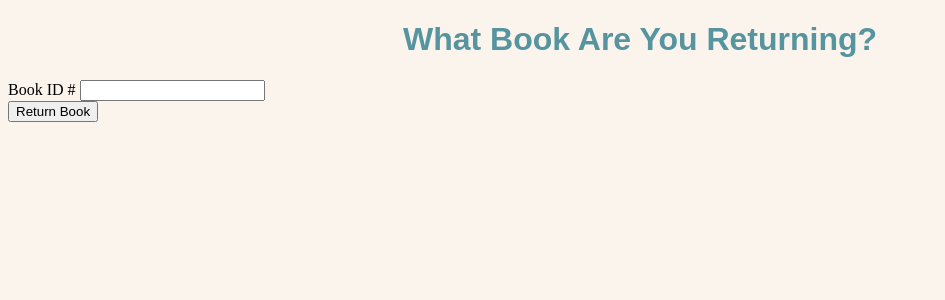
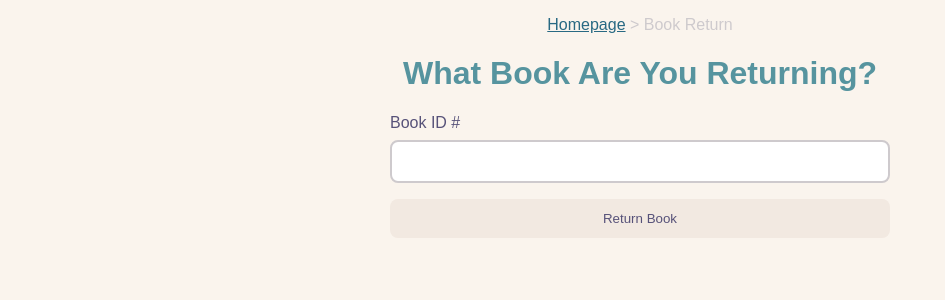
Before and after one commit to ChaseTramel/Joy-of-Coding-Projects, a Flask app: page /return in a window 1280 px wide. Shown: the top 300 px of the page, without its empty margins (0-945 px from the left). Run offline with Flask 3, Linux system fonts and the light colour scheme.

Commit message:
Continued styling existing elements: form, buttons, added breadcrumb

```diff
--- a/Data Structures & Algorithms/Library System/static/styles/main.css
+++ b/Data Structures & Algorithms/Library System/static/styles/main.css
@@ -61,6 +61,40 @@ ul {
 }
 
 li{
-  border: #575279;
-  margin: 15px 0;
+  list-style-type: none;
+  border: 1px solid #cecacd;
+  margin: 20px 0;
+  padding: 10px;
 }
+
+input {
+  width: 100%;
+  padding: 12px 20px;
+  margin: 8px 0;
+  display: inline-block;
+  border: 2px solid #cecacd;
+  border-radius: 8px;
+  box-sizing: border-box;
+}
+
+label {
+  color: #575279;
+  font-family: 'Atkinson Hyperlegible', sans-serif;
+  font-size: 18x;
+}
+
+input[type=button], input[type=submit]  {
+  background-color: #f2e9e1;
+  border: none;
+  color: #575279;
+  padding: 12px 20px;
+  text-decoration: none;
+  margin: 8px 0px;
+  cursor: pointer;
+}
+
+#breadcrumb {
+  color: #cecacd !important;
+  text-align: center;
+  font-family: 'Atkinson Hyperlegible', sans-serif;
+}
--- a/Data Structures & Algorithms/Library System/templates/books.html
+++ b/Data Structures & Algorithms/Library System/templates/books.html
@@ -6,12 +6,13 @@
     <link rel="stylesheet" href='/static/styles/main.css' />
 </head>
 <body>
+    <p id="breadcrumb"><a href="/">Homepage</a> > All Books</p>
     <h1>All Books</h1>
     <div>
         <ul>
             {% for book in books %}
                 <li>
-                    Book #{{ book.bookID }}: <i>{{ book.title }}</i> by {{ book.author }}, published in {{ book.publishedYear }}.
+                    <i>{{ book.title }}</i> by {{ book.author }}, published in {{ book.publishedYear }}.
                     {% if book.dueDate %}
                         Currently checked out. Due on {{ book.dueDate }}
                     {% else %}
--- a/Data Structures & Algorithms/Library System/templates/check_out.html
+++ b/Data Structures & Algorithms/Library System/templates/check_out.html
@@ -6,7 +6,9 @@
     <link rel="stylesheet" href='/static/styles/main.css' />
 </head>
 <body>
+    <p id="breadcrumb"><a href="/">Homepage</a> > Check Out</p>
     <h1>Check Out A Book</h1>
+    <div>
         <form action="{{ check_out }}" method="POST">
             <label for="bookID">Book ID Number</label>
             <input type="text" id="bookID" name="bookID"><br>
@@ -14,5 +16,6 @@
             <input type="text" id="IDNumber" name="IDNumber"><br>
             <input type="submit" value="Check Out">
         </form>
+    </div>
 </body>
 </html>
--- a/Data Structures & Algorithms/Library System/templates/return.html
+++ b/Data Structures & Algorithms/Library System/templates/return.html
@@ -6,11 +6,14 @@
     <link rel="stylesheet" href='/static/styles/main.css' />
 </head>
 <body>
+    <p id="breadcrumb"><a href="/">Homepage</a> > Book Return</p>
     <h1>What Book Are You Returning?</h1>
-    <form action="{{ return }}" method="POST">
-        <label for="bookID">Book ID #</label>
-        <input type="text" id="bookID" name="bookID"><br>
-        <input type="submit" value="Return Book">
-    </form>
+    <div>
+        <form action="{{ return }}" method="POST">
+            <label for="bookID">Book ID #</label>
+            <input type="text" id="bookID" name="bookID"><br>
+            <input type="submit" value="Return Book">
+        </form>
+    </div>
 </body>
 </html>
```
Lines whose indentation alone changed are shown as unchanged.
